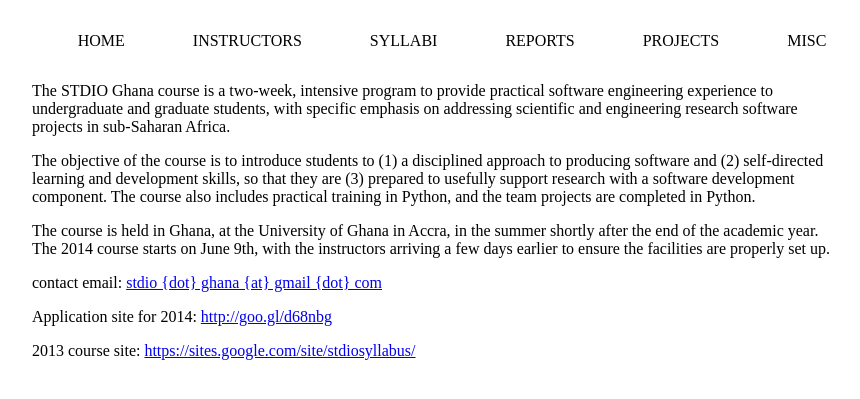
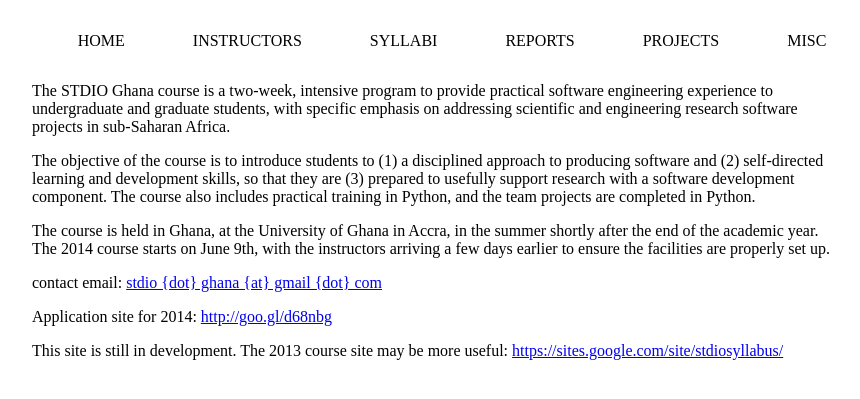
Before and after one commit to pearsonca/stdio-ghana, a Jekyll site: the page built from index.html, in a window 1280 px wide. Shown: the top 399 px of the page, without its empty margins (208-1068 px from the left). Built offline with Jekyll 4.4.1, drawn with Linux system fonts in a browser that asks for light colours.

Commit message:
Update index.html

```diff
--- a/index.html
+++ b/index.html
@@ -26,7 +26,7 @@ days earlier to ensure the facilities are properly set up.</p>
 
 <p>Application site for 2014: <a href="http://goo.gl/d68nbg">http://goo.gl/d68nbg</a></p>
 
-<p>2013 course site: <a href="https://sites.google.com/site/stdiosyllabus/">https://sites.google.com/site/stdiosyllabus/</a></p>
+<p>This site is still in development.  The 2013 course site may be more useful: <a href="https://sites.google.com/site/stdiosyllabus/">https://sites.google.com/site/stdiosyllabus/</a></p>
 
 </div>
 </body>
```
